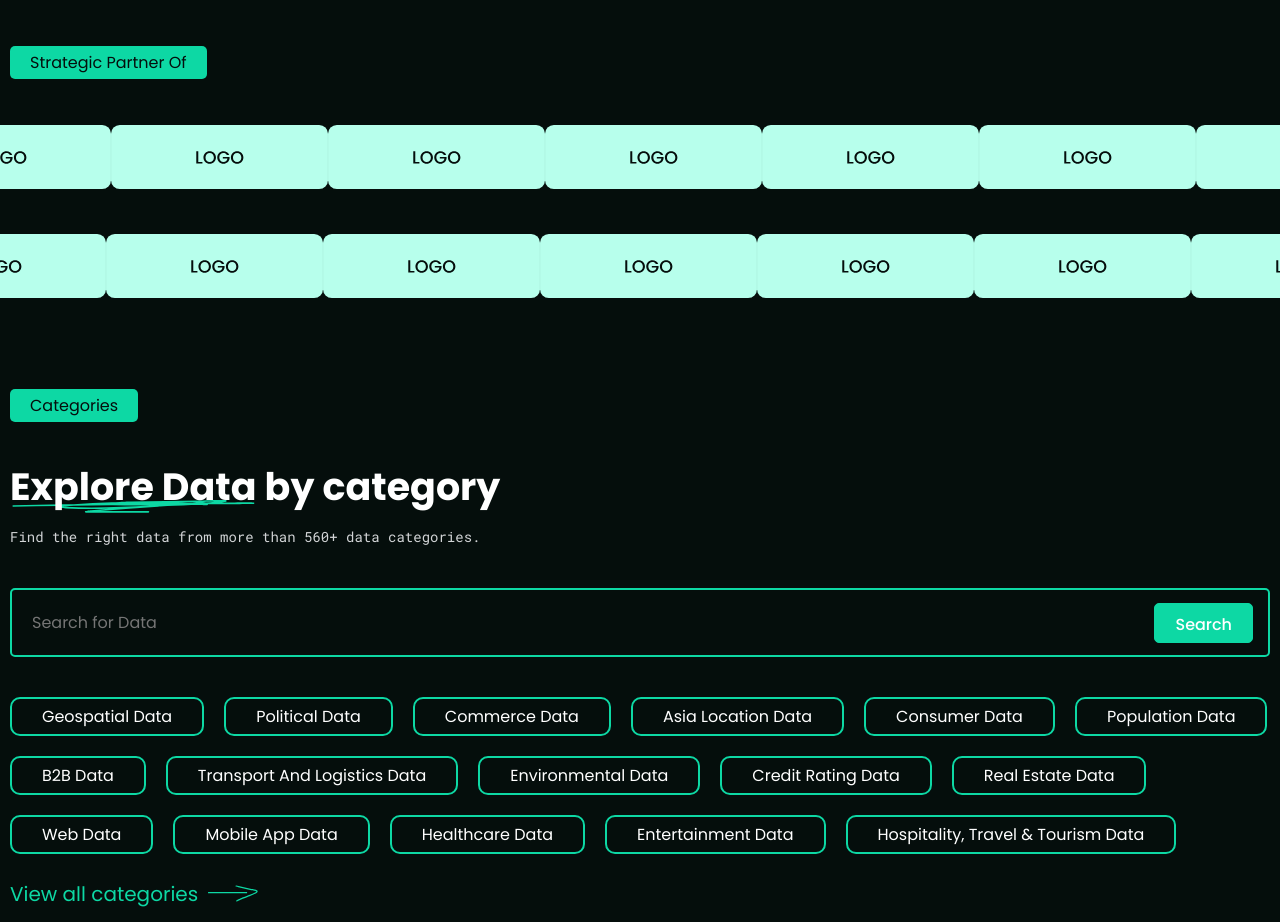
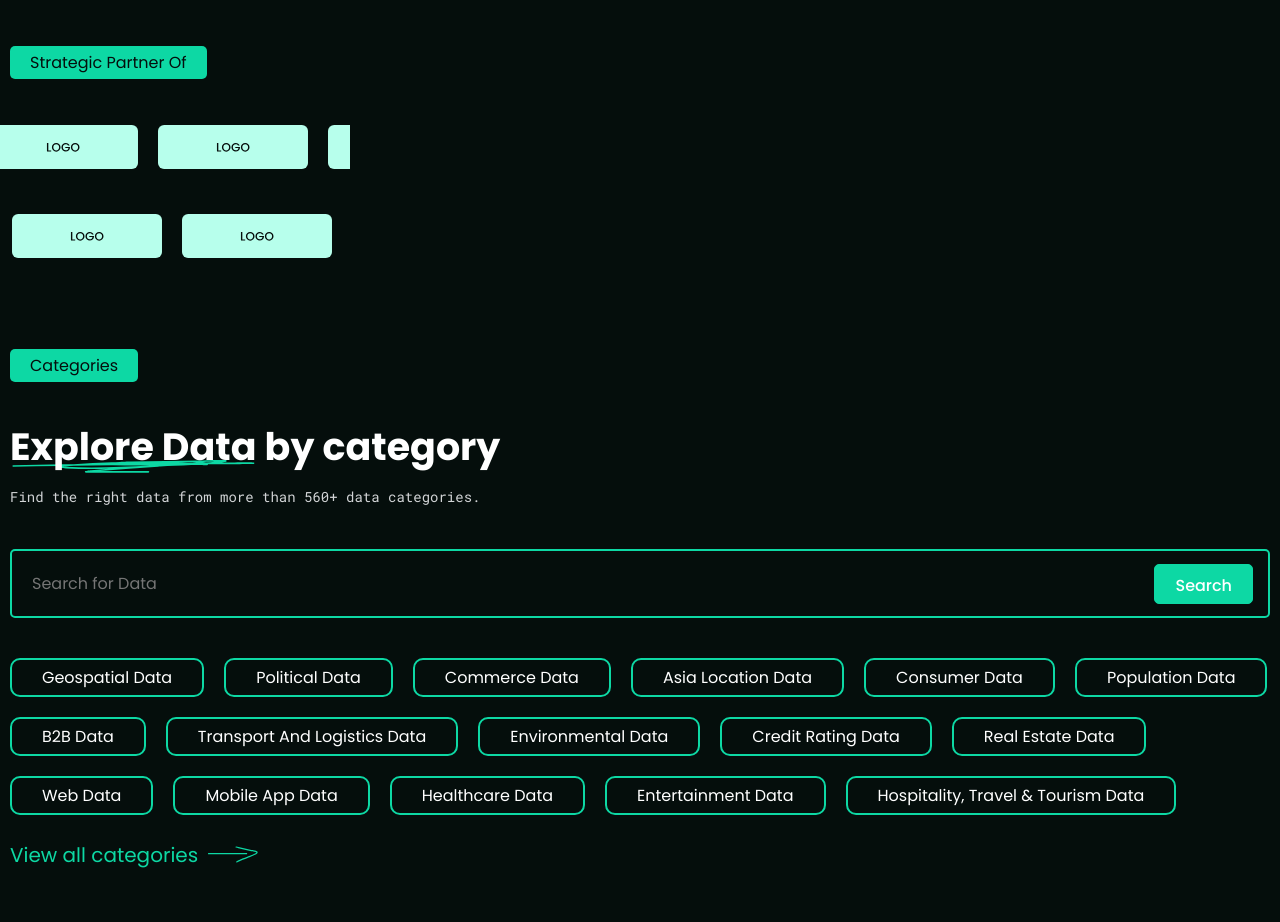
Before and after one commit to SM8UTI/Dealln-Website, a React (Vite) app: page / in a window 1280 px wide. Shown: the part 3260-4182 px from the top of the page. Built offline with nearby package versions, Linux system fonts and the light colour scheme.

Commit message:
company logos bug fixed

```diff
--- a/src/scss/main.scss
+++ b/src/scss/main.scss
@@ -868,8 +868,12 @@ h3 {
 
     img {
       width: 100%;
+      max-width: 150px;
+      margin-right: 2rem;
+    }
+
+    @include breakpoint(mobile) {
       max-width: 350px;
-      margin-right: 2rem;
     }
   }
 }
```
